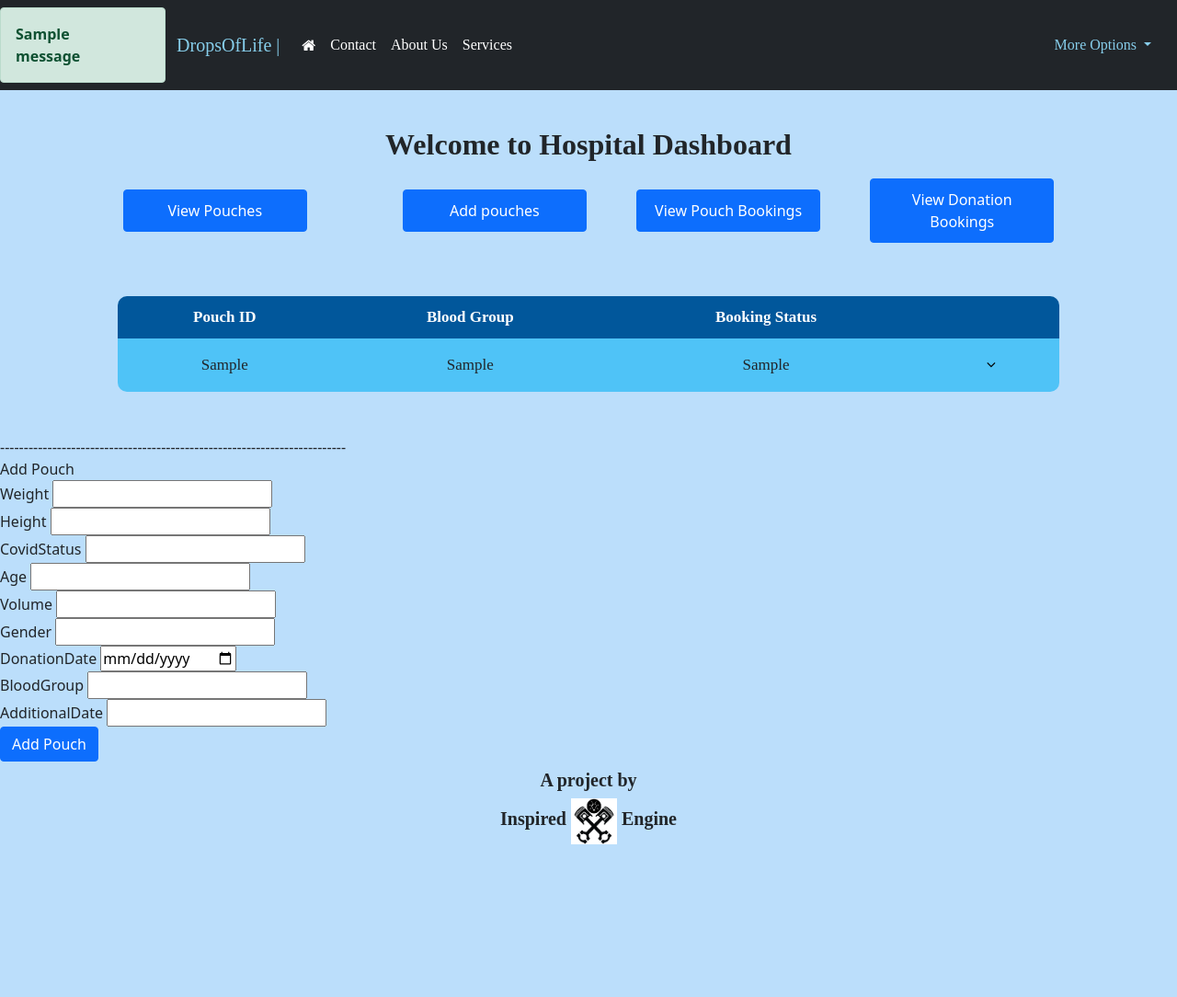
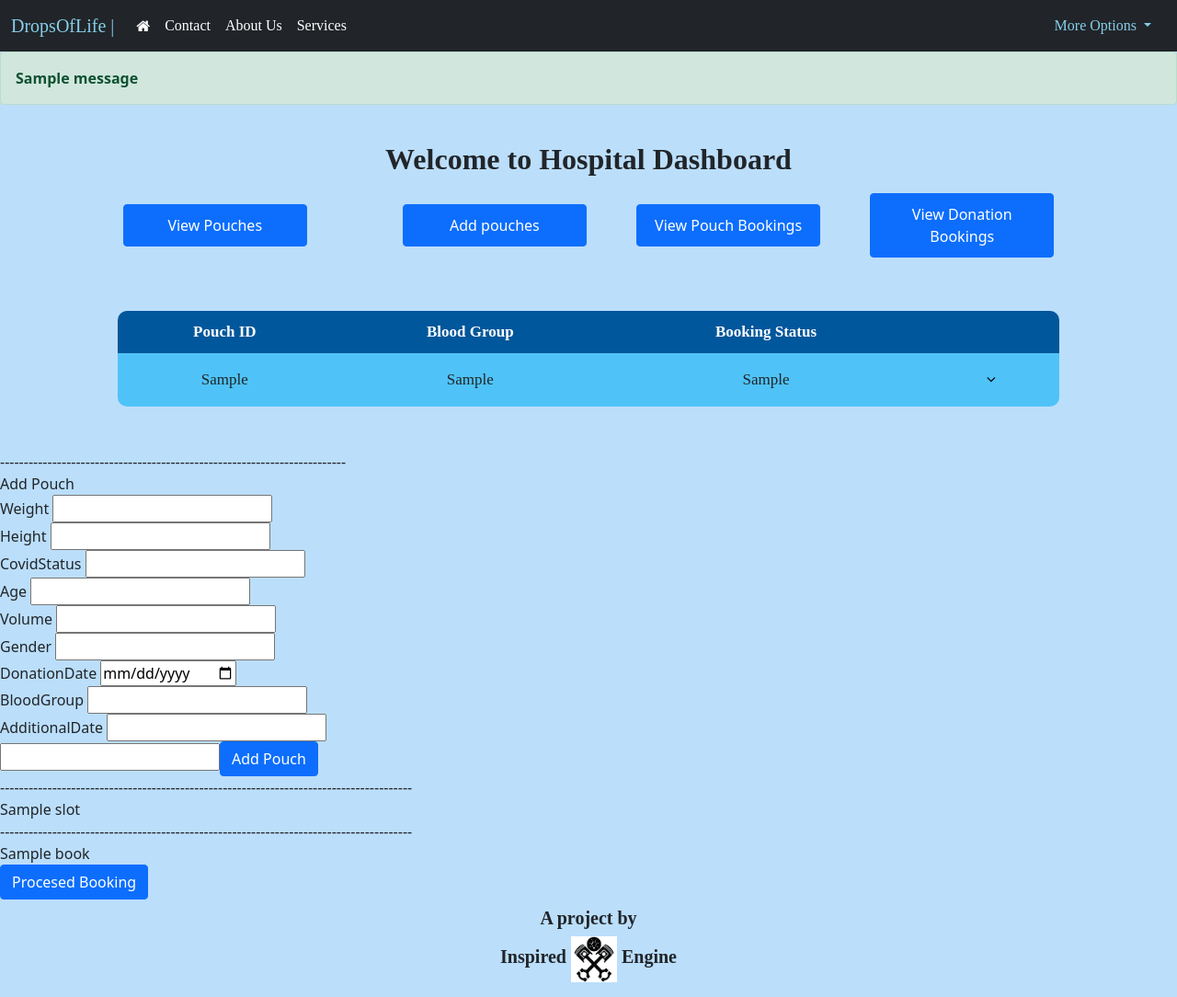
Before and after one commit to ArkiGhosh/blood-donation-connectivity, a Django app: template templates/hospitaldashboard.html in a window 1280 px wide. Shown: the whole page at 92% size. Before the commit the page ends 918 px from the top, so only its background shows below. Run offline with Django 4.2, Linux system fonts and the light colour scheme; the template is opened without the code that fills it: most values are stand-ins (such as "Sample title", 1, 10 or a date in 2020); one stand-in notice (Sample message) is shown; some libraries are stand-ins or nearby versions.

Commit message:
Update hospitaldashboard.html

```diff
--- a/templates/hospitaldashboard.html
+++ b/templates/hospitaldashboard.html
@@ -61,13 +61,7 @@
   <body style ="background-color:#BBDEFB">
 
     <nav class="navbar navbar-expand-lg navbar-dark bg-dark">
-        {% if messages %}
-        {% for message in messages %}
-        <div class="alert alert-success alert-dismissible fade show my-0" role="alert">
-          <strong>{{message}}</strong>
-        </div>
-        {% endfor %}
-        {% endif %}
+
         <div class="container-fluid">
             <a class="navbar-brand" href="/" style = "color:#87ceeb;font-family:Comfortaa">DropsOfLife |</a>
             <button class="navbar-toggler" type="button" data-bs-toggle="collapse" data-bs-target="#navbarSupportedContent" aria-controls="navbarSupportedContent" aria-expanded="false" aria-label="Toggle navigation">
@@ -106,7 +100,13 @@
             </div>
         </div>
     </nav>
-
+    {% if messages %}
+        {% for message in messages %}
+        <div class="alert alert-success alert-dismissible fade show my-0" role="alert">
+          <strong>{{message}}</strong>
+        </div>
+        {% endfor %}
+    {% endif %}
 
 
 <div class="heading">
@@ -214,9 +214,34 @@
         <div>
             AdditionalDate <input type="text" name="PAdd">
         </div>
+        <input
         <div><button class="btn btn-primary" type="submit">Add Pouch</button></div>
     </form>
 </div>
+<div>---------------------------------------------------------------------------------------</div>
+<div>
+    {% for slot in slots %}
+    {{slot}}
+    {%endfor%}
+
+</div>
+<div>---------------------------------------------------------------------------------------</div>
+<div>
+    {% for book in recbook %}
+    {{book}}
+    <form method="post">
+        {%csrf_token%}
+        <input type="hidden" name="Bookemail" value="{{book.0}}">
+        <input type="hidden" name="BookPID" value="{{book.1}}">
+        <input type="hidden" name="BookTime" value="{{book.2.isoformat}}">
+        <input type="hidden" name="BookDate" value="">
+        <input type="hidden" name="deletebooking" value="delete">
+        <button class="btn btn-primary" type="submit">Procesed Booking</button>
+        <br>
+    {%endfor%}
+
+</div>
+
 {% endblock body%}
 
 
```
